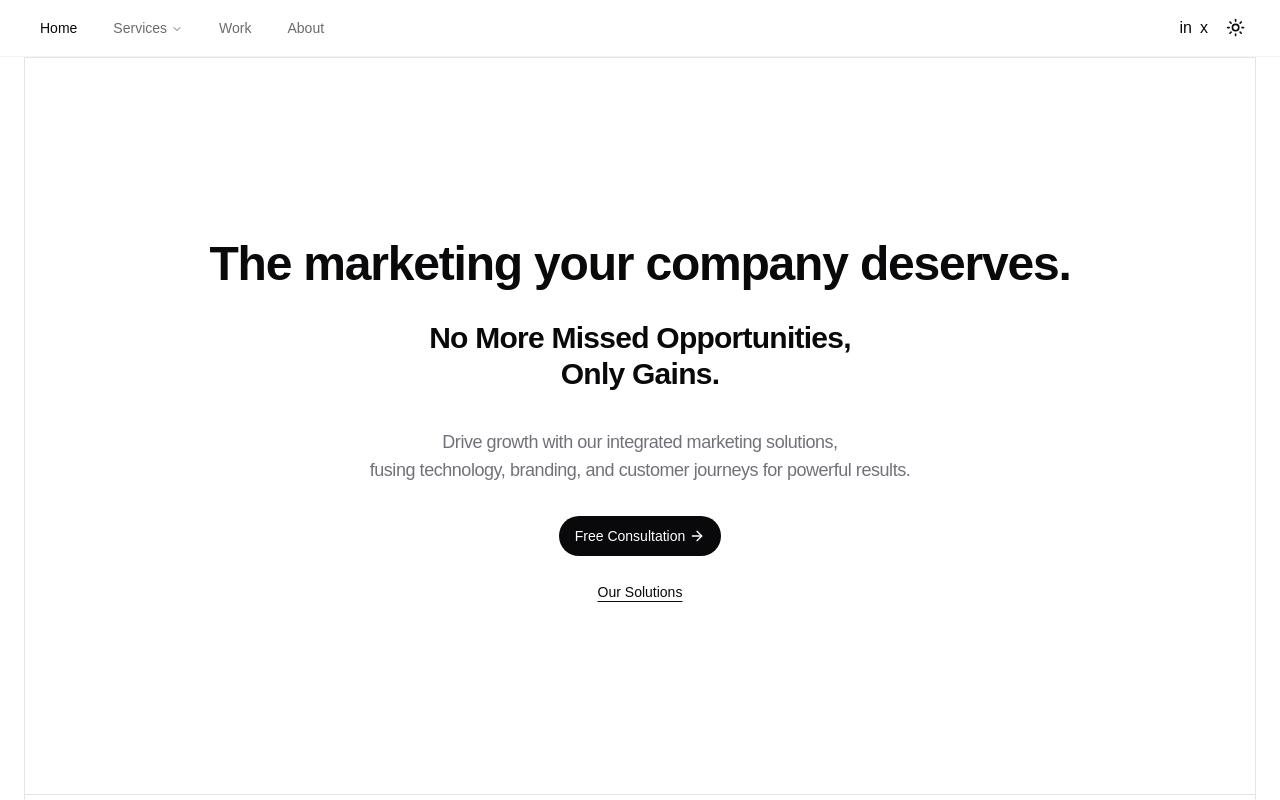
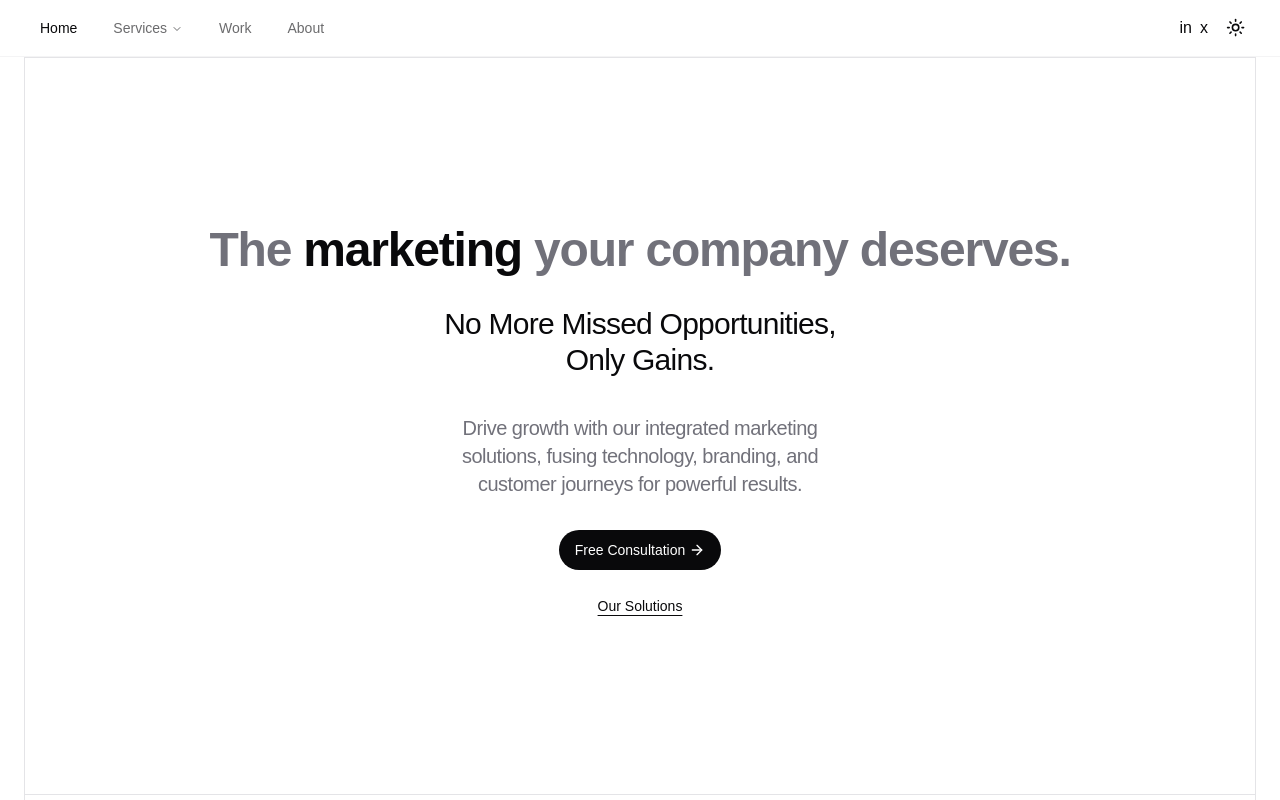
Before and after one commit to itsjmendez/toro, a Next.js app: page / in a window 1280 px wide. Shown: the top 800 px of the page. Built offline with nearby package versions, Linux system fonts and the light colour scheme; a web font is replaced by a local one.

Commit message:
refactor: Update hero section styling and content

```diff
--- a/components/hero.tsx
+++ b/components/hero.tsx
@@ -9,21 +9,21 @@ export const HeroSection = () => {
     <ContainerEdgeCross>
       <div className="relative p-4 md:p-6 h-[calc(100svh-8svh)]">
         <div className="relative flex flex-col gap-8 h-full justify-center md:items-center text-center ">
-          <TextGenerateEffect
-            words="The marketing your company deserves."
-            className="text-4xl md:text-5xl font-semibold tracking-tight"
-          />
-          <h2 className="tracking-tight text-xl md:text-3xl font-semibold mb-1">
+          <h1 className="font-semibold tracking-tight text-4xl md:text-5xl text-muted-foreground">
+            The <span className="text-primary">marketing</span> your company
+            deserves.
+          </h1>
+          <h2 className="tracking-tight text-xl md:text-3xl mb-1">
             No More Missed Opportunities,
             <br />
             Only Gains.
           </h2>
-          <p className="text-lg text-muted-foreground tracking-tight">
-            Drive growth with our integrated marketing solutions,
-            <br />
-            fusing technology, branding, and customer journeys for powerful
-            results.
-          </p>
+          <div className=" max-w-96">
+            <TextGenerateEffect
+              words=" Drive growth with our integrated marketing solutions, fusing technology, branding, and customer journeys for powerful results."
+              className="text-base md:text-xl text-muted-foreground tracking-tight"
+            />
+          </div>
 
           <div className=" flex flex-col gap-4 ">
             <Link
```
